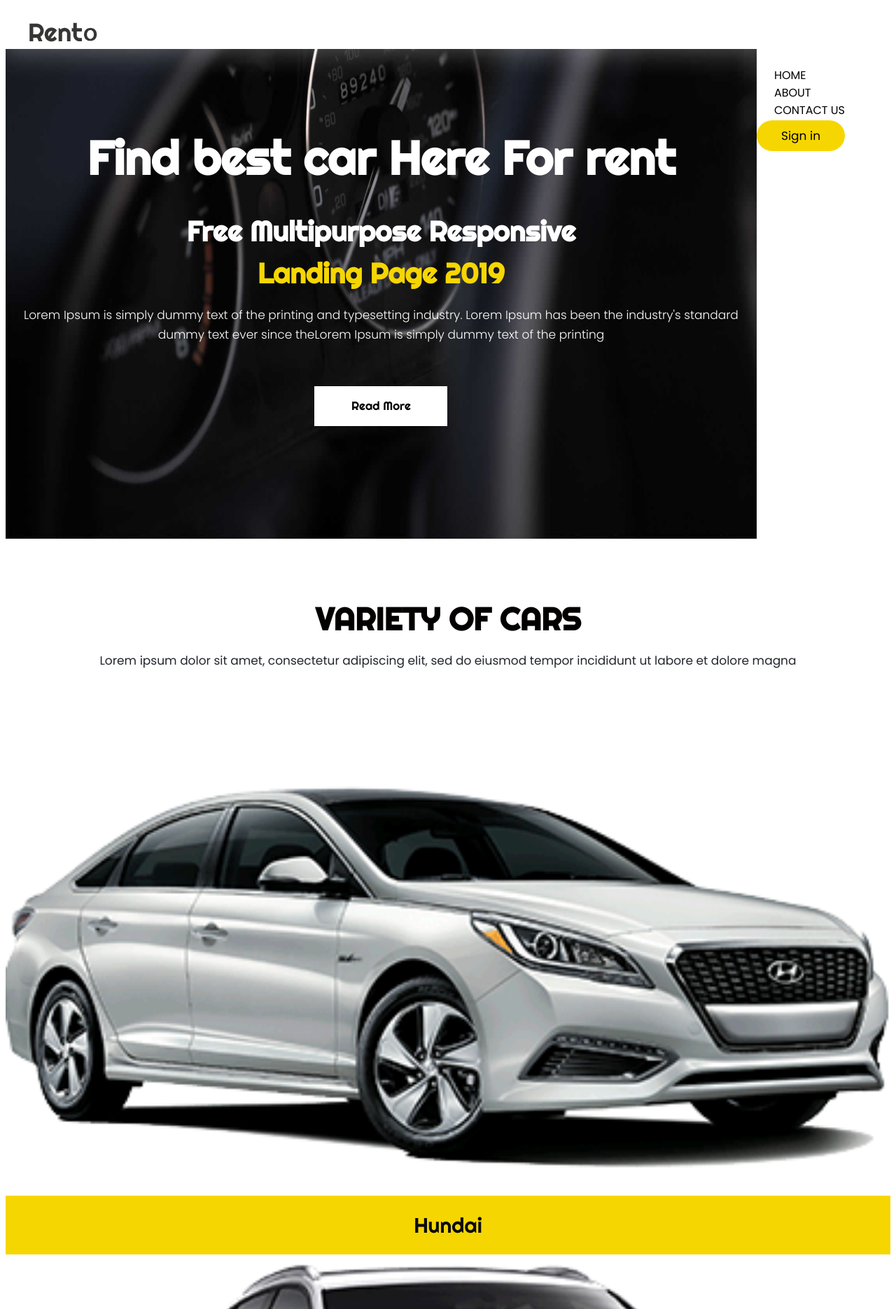
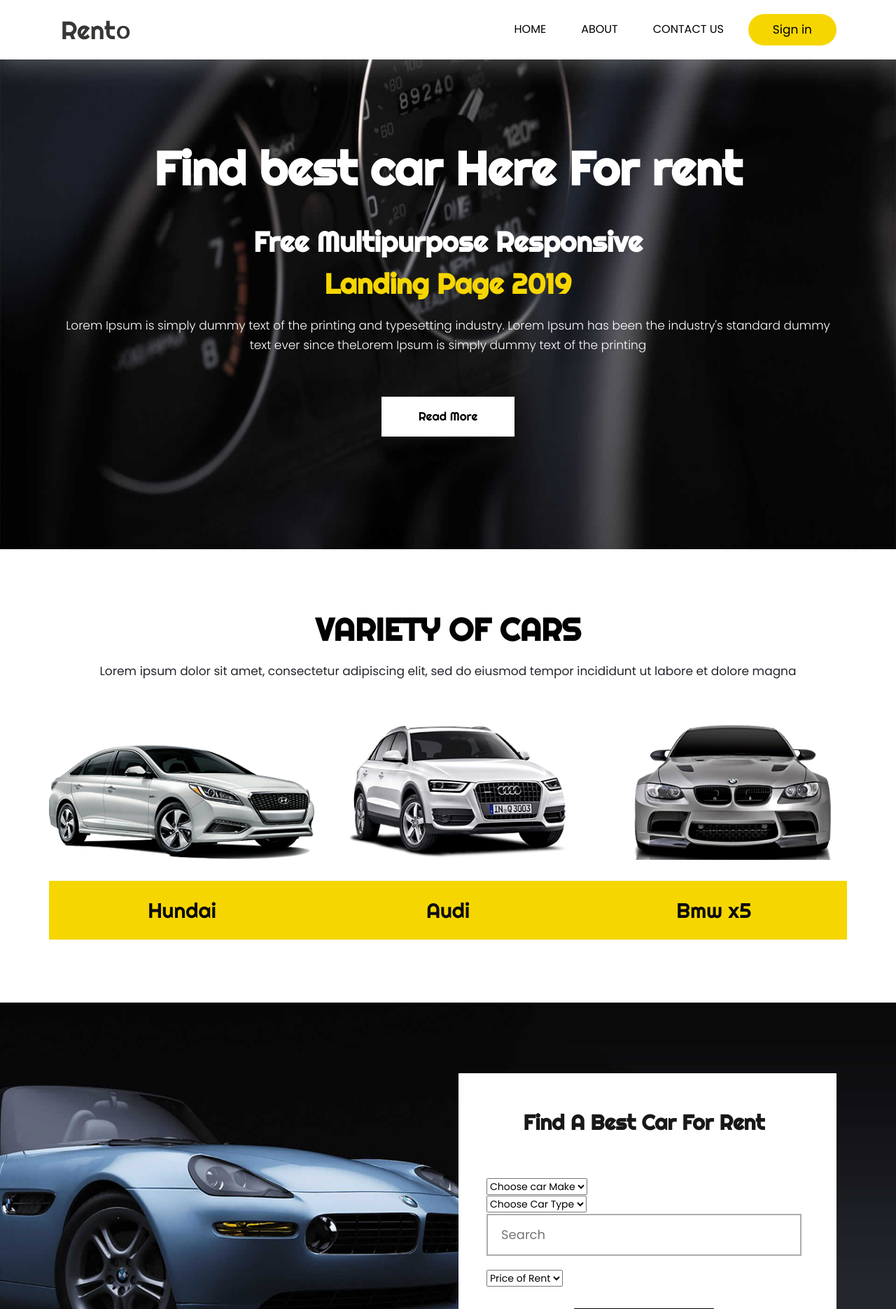
Before and after one commit to SagingaliMamay/exportcar.be, a Django app: page / in a window 1280 px wide; the page is wider, and only the part inside the window is pictured. Shown: the top 1871 px of that part at 70% size. Run offline with Django 4.2, Linux system fonts and the light colour scheme; some libraries are stand-ins or nearby versions.

Commit message:
front end first stage

```diff
--- a/exportcar/exportcar/settings.py
+++ b/exportcar/exportcar/settings.py
@@ -105,9 +105,9 @@
 # Static files (CSS, JavaScript, Images)
 # https://docs.djangoproject.com/en/4.0/howto/static-files/
 
-STATIC_URL = 'static/'
+STATIC_URL = '/static/'
 
-STATIC_DIRS = [
+STATICFILES_DIRS = [
         os.path.join(BASE_DIR, 'static'),
     ]
 
--- a/exportcar/website/templates/home.html
+++ b/exportcar/website/templates/home.html
@@ -2,7 +2,6 @@
 
 <!DOCTYPE html>
 <html lang="en">
-
    <head>
       <!-- basic -->
       <meta charset="utf-8">
@@ -16,7 +15,8 @@
       <meta name="description" content="">
       <meta name="author" content="">
       <!-- bootstrap css -->
-      <link rel="stylesheet" href="{% static 'website/css/bootstrap.min.css '%}">
+      <link rel="stylesheet" href="{% static 'website/css/bootstrap.min.css'%}">
+      <link rel="stylesheet" href="{% static 'style.css' %}">
       <!-- style css -->
       <link rel="stylesheet" href="{% static 'website/css/style.css' %}">
       <!-- Responsive-->
@@ -255,7 +255,7 @@
                                        <h4>Due markes</h4>
                                        <span>Rental</span>
                                        <p>Lorem ipsum dolor sit amet, consectetur adipiscing elit, sed do eiusmod tempor incididunt ut labore et dolore magna aliqua. Ut enim ad minim veniam, quis nostrud exercitation ullamco laboris nisi ut aliquip ex ea commodo consequat. Duis aute irure dolor in reprehenderit in voluptate velit ess</p>
-                                       <i><img src="{% static 'website/images/te1.png' %}" alt="#"/></i>
+                                       <i><img src="{% static 'static/website/images/te1.png' %}" alt="#"/></i>
                                     </div>
                                  </div>
                               </div>
@@ -332,7 +332,7 @@
             <div class="copyright">
                <div class="container">
                   <div class="row">
-                     <div class="col-md-12">{% static 'website/images/te1.png' %}
+                     <div class="col-md-12">
                         <p>© 2019 All Rights Reserved. Design by <a href="https://html.design/"> Free Html Templates</a></p>
                      </div>
                   </div>
@@ -341,7 +341,7 @@
          </div>
       </footer>
       <!-- end footer -->
-      <!-- Javascript files-->{% static 'website/js/custom.js' %}
+      <!-- Javascript files-->
       <script src="{% static 'website/js/jquery.min.js' %}"></script>
       <script src="{% static 'website/js/popper.min.js' %}"></script>
       <script src="{% static 'website/js/bootstrap.bundle.min.js' %}"></script>
```
